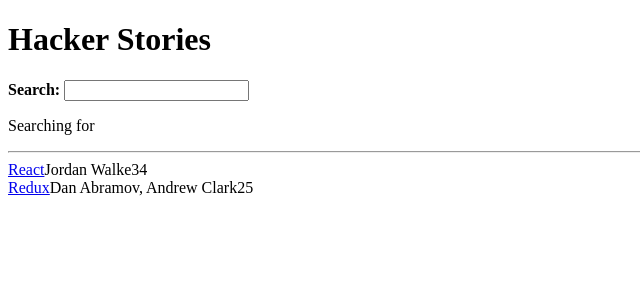
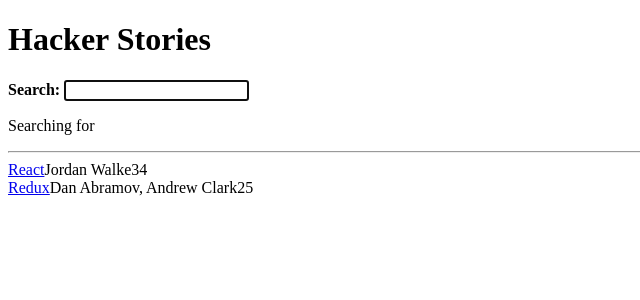
Before and after one commit to duckdoe/road-to-react, a React (Vite) app: page / in a window 1280 px wide. Shown: the top 300 px of the page, without its empty margins (0-640 px from the left). Built offline with nearby package versions, Linux system fonts and the light colour scheme.

Commit message:
Imperative approach to creating an autoFocus Feature: Learning the Imperative way of React and also DOM Api

```diff
--- a/src/App.jsx
+++ b/src/App.jsx
@@ -1,4 +1,4 @@
-import React from "react";
+import React, { useRef } from "react";
 
 const useSemiPersistentState = (key, initialState) => {
   const [value, setValue] = React.useState(
@@ -48,6 +48,7 @@
       <InputWithLabel
         id="search"
         value={searchTerm}
+        isFocused
         onInputChange={handleSearch}
         type="text"
       >
@@ -59,11 +60,31 @@
   );
 };
 
-const InputWithLabel = ({ id, children, value, type, onInputChange }) => {
+const InputWithLabel = ({
+  id,
+  children,
+  value,
+  type,
+  onInputChange,
+  isFocused,
+}) => {
+  const inputRef = React.useRef();
+
+  React.useEffect(() => {
+    if (isFocused && inputRef.current) {
+      inputRef.current.focus();
+    }
+  }, [isFocused]);
   return (
     <>
       <label htmlFor={id}>{children} </label>
-      <input id={id} onChange={onInputChange} value={value} type={type} />
+      <input
+        ref={inputRef}
+        id={id}
+        onChange={onInputChange}
+        value={value}
+        type={type}
+      />
 
       <p>
         Searching for <strong>{value}</strong>
```
